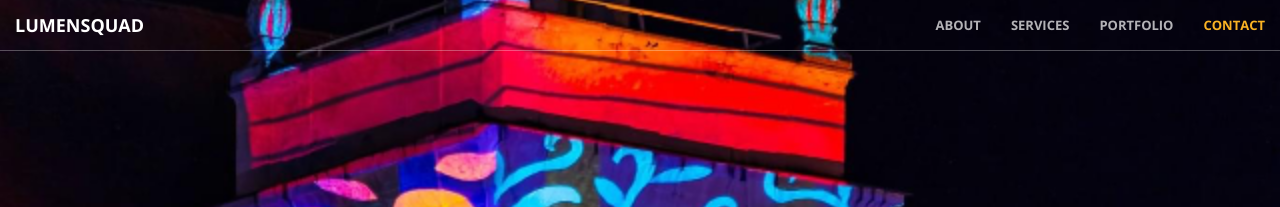
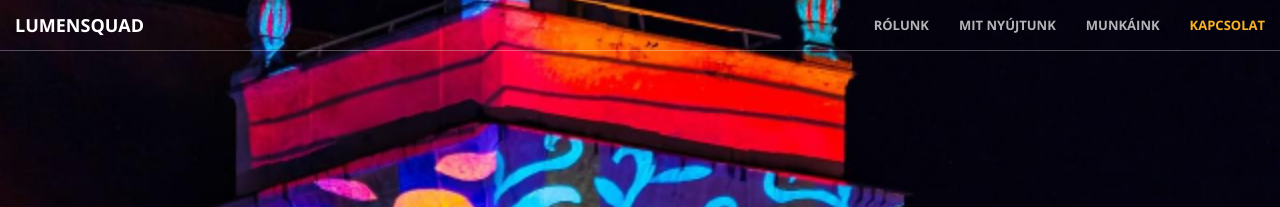
Before and after one commit to szuhaym/lumensquad, a Jekyll site: the page built from index.html, in a window 1280 px wide. Shown: the top 207 px of the page. Built offline with Jekyll 4.4.1, drawn with Linux system fonts in a browser that asks for light colours.

Commit message:
navigáció

```diff
--- a/_includes/nav.html
+++ b/_includes/nav.html
@@ -15,16 +15,16 @@
         <div class="collapse navbar-collapse" id="bs-example-navbar-collapse-1">
             <ul class="nav navbar-nav navbar-right">
                 <li>
-                    <a class="page-scroll" href="#about">About</a>
+                    <a class="page-scroll" href="#about">Rólunk</a>
                 </li>
                 <li>
-                    <a class="page-scroll" href="#services">Services</a>
+                    <a class="page-scroll" href="#services">Mit nyújtunk</a>
                 </li>
                 <li>
-                    <a class="page-scroll" href="#portfolio">Portfolio</a>
+                    <a class="page-scroll" href="#portfolio">Munkáink</a>
                 </li>
                 <li>
-                    <a class="page-scroll" href="#contact">Contact</a>
+                    <a class="page-scroll" href="#contact">Kapcsolat</a>
                 </li>
             </ul>
         </div>
```
